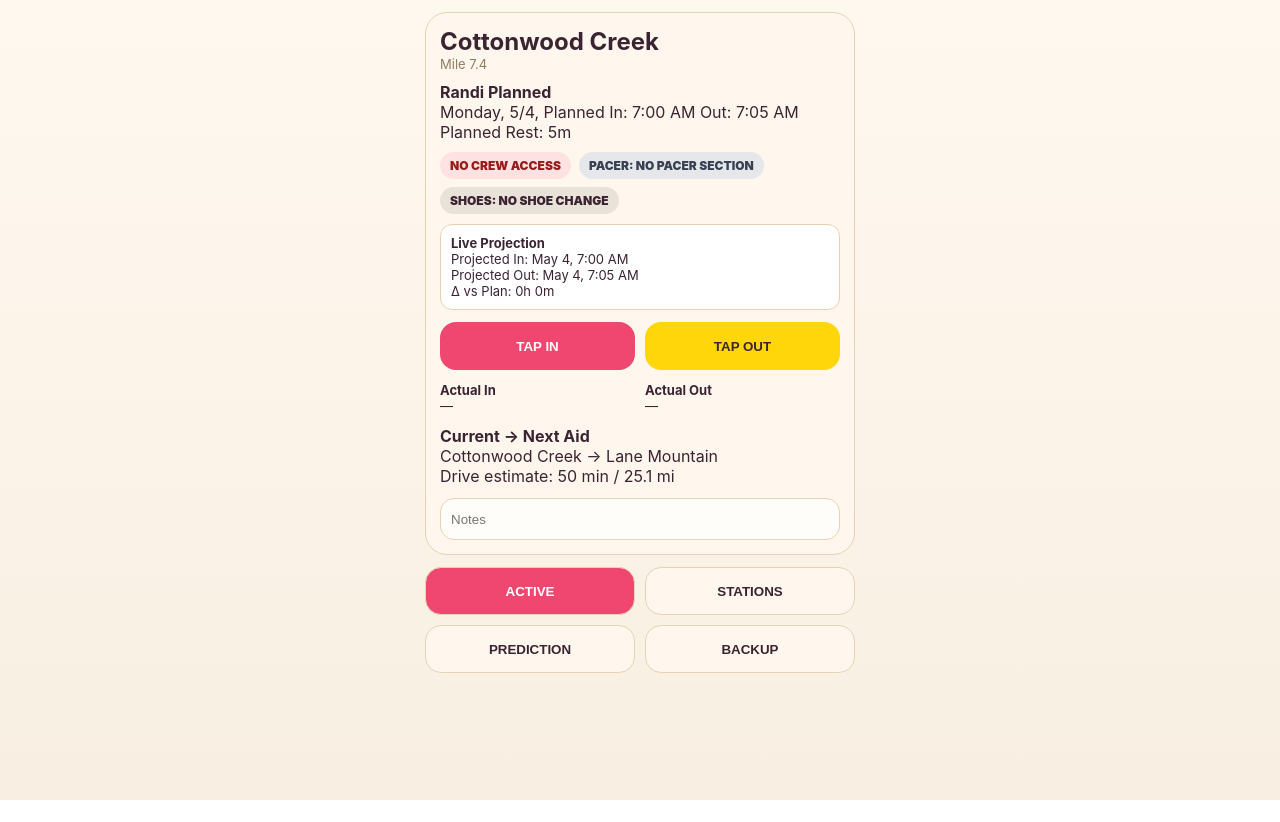
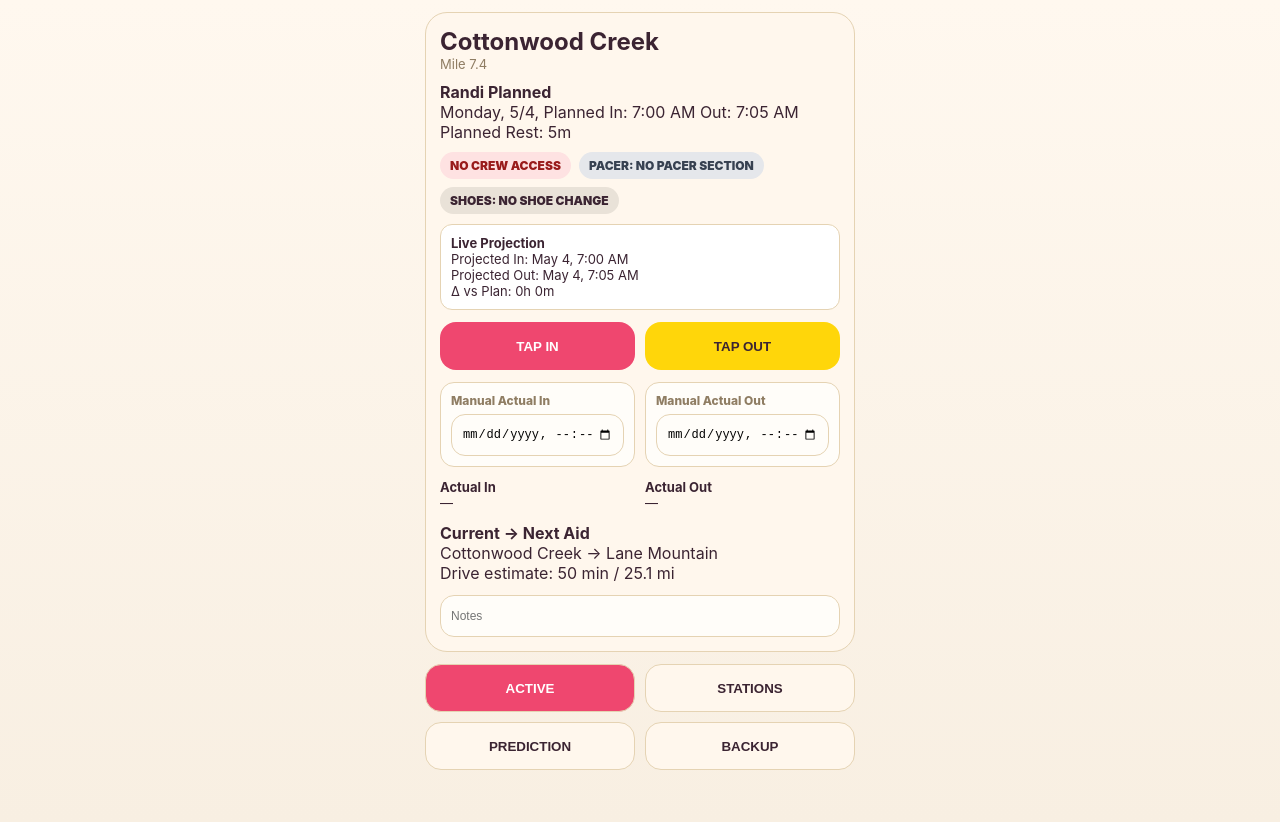
Before and after one commit to pattersonmaryclaire-prog/Cocodona-2026, a React (Vite) app: page / in a window 1280 px wide. Before the commit the page ends 800 px from the top, so only its background shows below. Built offline with nearby package versions, Linux system fonts and the light colour scheme.

Commit message:
Update App.jsx

```diff
--- a/src/App.jsx
+++ b/src/App.jsx
@@ -1,6 +1,6 @@
 import React, { useEffect, useMemo, useState } from "react";
 
-const STORAGE_KEY = "cocodona-crew-v17-pacer-update";
+const STORAGE_KEY = "cocodona-crew-v18-manual-in-out";
 
 const RACE_START = "2026-05-04T05:00:00";
 const GOAL_FINISH = "2026-05-08T02:00:00";
@@ -12,7 +12,6 @@ const stationPlan = [
   { name: "Arrastra Creek", mile: 51.0, restMinutes: 60, weightFromPrevious: 1.05, pacer: "NO PACER SECTION", shoes: "NO SHOE CHANGE" },
   { name: "Kamp Kipa", mile: 60.8, restMinutes: 60, weightFromPrevious: 1.1, pacer: "NO PACER SECTION", shoes: "NO SHOE CHANGE" },
   { name: "Camp W", mile: 67.4, restMinutes: 10, weightFromPrevious: 0.95, pacer: "NO PACER SECTION", shoes: "NO SHOE CHANGE" },
-
   { name: "Whiskey Row", mile: 75.6, restMinutes: 120, weightFromPrevious: 0.9, pacer: "Lin", shoes: "ROAD SHOES" },
   { name: "Watson Lake", mile: 82.8, restMinutes: 10, weightFromPrevious: 0.9, pacer: "Lin", shoes: "NO SHOE CHANGE" },
   { name: "Fain Ranch", mile: 96.5, restMinutes: 60, weightFromPrevious: 0.95, pacer: "Ben", shoes: "NO SHOE CHANGE" },
@@ -31,23 +30,12 @@ const stationPlan = [
   { name: "Finish", mile: 253.3, restMinutes: 0, weightFromPrevious: 1.0, pacer: "NO PACER SECTION", shoes: "NO SHOE CHANGE" },
 ];
 
-// --- PACER COLOR SYSTEM ---
 function pacerStyle(pacer) {
-  if (!pacer || pacer === "NO PACER SECTION") {
-    return { background: "#e5e7eb", color: "#374151" };
-  }
+  if (!pacer || pacer === "NO PACER SECTION") return { background: "#e5e7eb", color: "#374151" };
   if (pacer.includes("Ben")) return { background: "#dcfce7", color: "#166534" };
   if (pacer.includes("Lin")) return { background: "#dbeafe", color: "#1e3a8a" };
   if (pacer.includes("Joe")) return { background: "#fee2e2", color: "#991b1b" };
   return { background: "#ede9fe", color: "#5b21b6" };
-}
-
-// --- PLANNED REST (PURPLE) ---
-function restStyle() {
-  return {
-    background: "#ede9fe",
-    color: "#5b21b6",
-  };
 }
 
 function roundToFiveMinutes(date) {
@@ -63,6 +51,11 @@ function localDateString(date) {
   return `${date.getFullYear()}-${pad(date.getMonth() + 1)}-${pad(date.getDate())}T${pad(
     date.getHours()
   )}:${pad(date.getMinutes())}:00`;
+}
+
+function toDateTimeInputValue(val) {
+  if (!val) return "";
+  return localDateString(new Date(val)).slice(0, 16);
 }
 
 function generateStations() {
@@ -84,10 +77,7 @@ function generateStations() {
     return { ...station, previousMile, segmentMiles, weightedMiles };
   });
 
-  const totalWeightedMiles = weightedSegments.reduce(
-    (sum, station) => sum + station.weightedMiles,
-    0
-  );
+  const totalWeightedMiles = weightedSegments.reduce((sum, station) => sum + station.weightedMiles, 0);
 
   let cursor = new Date(start);
 
@@ -139,37 +129,16 @@ const crewAccessibleAid = new Set([
 ]);
 
 const hotelBases = {
-  anthem: {
-    label: "Start Base",
-    hotel: "Hampton Inn Anthem",
-    address: "42415 N 41st Dr, Anthem, AZ 85086",
-  },
-  prescott: {
-    label: "Prescott Base",
-    hotel: "Hotel St. Michael",
-    address: "205 W Gurley St, Prescott, AZ",
-  },
-  jerome: {
-    label: "Jerome Base",
-    hotel: "The Grand Hotel",
-    address: "200 Hill St, Jerome, AZ",
-  },
-  sedona: {
-    label: "Sedona Base",
-    hotel: "The Sky Rock Sedona",
-    address: "1200 AZ-89A, Sedona, AZ",
-  },
-  flagstaff: {
-    label: "Flagstaff Base",
-    hotel: "Little America Hotel",
-    address: "2515 E Butler Ave, Flagstaff, AZ",
-  },
+  anthem: { label: "Start Base", hotel: "Hampton Inn Anthem", address: "42415 N 41st Dr, Anthem, AZ 85086" },
+  prescott: { label: "Prescott Base", hotel: "Hotel St. Michael", address: "205 W Gurley St, Prescott, AZ" },
+  jerome: { label: "Jerome Base", hotel: "The Grand Hotel", address: "200 Hill St, Jerome, AZ" },
+  sedona: { label: "Sedona Base", hotel: "The Sky Rock Sedona", address: "1200 AZ-89A, Sedona, AZ" },
+  flagstaff: { label: "Flagstaff Base", hotel: "Little America Hotel", address: "2515 E Butler Ave, Flagstaff, AZ" },
 };
 
 const driveData = {
   "Cottonwood Creek": { base: "anthem", distance: 32, drive: 45 },
   "Lane Mountain": { base: "anthem", distance: 28, drive: 40 },
-
   "Crown King": {
     base: "anthem",
     distance: 54,
@@ -185,22 +154,18 @@ const driveData = {
     instructions:
       "Go to Bumble Bee Ranch first to obtain parking pass. Then continue via fire roads to Crown King. Do not route directly to Crown King without pass stop.",
   },
-
   "Arrastra Creek": { base: "prescott", distance: 28, drive: 60 },
   "Kamp Kipa": { base: "prescott", distance: 18, drive: 40 },
   "Camp W": { base: "prescott", distance: 10, drive: 25 },
   "Whiskey Row": { base: "prescott", distance: 0.2, drive: 5 },
   "Watson Lake": { base: "prescott", distance: 5, drive: 15 },
   "Fain Ranch": { base: "prescott", distance: 16, drive: 30 },
-
   "Mingus Mountain": { base: "jerome", distance: 21, drive: 45 },
   Jerome: { base: "jerome", distance: 0.2, drive: 5 },
-
   "Dead Horse": { base: "sedona", distance: 20, drive: 35 },
   "Deer Pass": { base: "sedona", distance: 26, drive: 45 },
   "Sedona Posse Grounds": { base: "sedona", distance: 2, drive: 8 },
   "Schnebly Hill": { base: "sedona", distance: 7, drive: 20 },
-
   "Munds Park": { base: "flagstaff", distance: 22, drive: 30 },
   "Kelly Canyon": { base: "flagstaff", distance: 14, drive: 25 },
   "Fort Tuthill": { base: "flagstaff", distance: 7, drive: 15 },
@@ -576,15 +541,20 @@ export default function App() {
     };
   }, [records]);
 
+  function updateRecordField(i, field, value) {
+    if (readOnly) return;
+    setRecords((prev) => prev.map((r, idx) => (idx === i ? { ...r, [field]: value } : r)));
+  }
+
   function stamp(i, field) {
     if (readOnly) return;
-    const now = new Date().toISOString();
-    setRecords((prev) => prev.map((r, idx) => (idx === i ? { ...r, [field]: now } : r)));
+    const now = localDateString(new Date());
+    updateRecordField(i, field, now);
   }
 
   function updateNote(i, note) {
     if (readOnly) return;
-    setRecords((prev) => prev.map((r, idx) => (idx === i ? { ...r, note } : r)));
+    updateRecordField(i, "note", note);
   }
 
   function toggleNote(i) {
@@ -646,12 +616,14 @@ export default function App() {
     },
     input: {
       width: "100%",
+      minWidth: 0,
       height: 42,
       borderRadius: 14,
       border: "1px solid #e5d3b3",
       padding: "0 10px",
       boxSizing: "border-box",
       background: "#fffdf9",
+      fontSize: 12,
     },
     small: {
       fontSize: 13,
@@ -682,7 +654,46 @@ export default function App() {
       fontSize: 12,
       textAlign: "center",
     },
+    fieldBox: {
+      background: "#fffdf9",
+      border: "1px solid #e5d3b3",
+      borderRadius: 14,
+      padding: 10,
+      boxSizing: "border-box",
+    },
+    label: {
+      display: "block",
+      fontSize: 12,
+      fontWeight: 800,
+      marginBottom: 6,
+      color: "#8F7D63",
+    },
   };
+
+  const ManualInOutFields = ({ index }) => (
+    <div style={{ ...styles.grid2, marginTop: 12 }}>
+      <div style={styles.fieldBox}>
+        <label style={styles.label}>Manual Actual In</label>
+        <input
+          disabled={readOnly}
+          type="datetime-local"
+          style={styles.input}
+          value={toDateTimeInputValue(records[index]?.in)}
+          onChange={(e) => updateRecordField(index, "in", e.target.value)}
+        />
+      </div>
+      <div style={styles.fieldBox}>
+        <label style={styles.label}>Manual Actual Out</label>
+        <input
+          disabled={readOnly}
+          type="datetime-local"
+          style={styles.input}
+          value={toDateTimeInputValue(records[index]?.out)}
+          onChange={(e) => updateRecordField(index, "out", e.target.value)}
+        />
+      </div>
+    </div>
+  );
 
   return (
     <div style={styles.page}>
@@ -706,9 +717,7 @@ export default function App() {
           </div>
 
           <div style={styles.badgeRow}>
-            <div style={{ ...accessStyle(current.name), marginTop: 0 }}>
-              {accessLabel(current.name)}
-            </div>
+            <div style={{ ...accessStyle(current.name), marginTop: 0 }}>{accessLabel(current.name)}</div>
 
             {showRestBadge(current) && (
               <div style={{ ...restBadgeStyle(currentRest), marginTop: 0 }}>
@@ -740,21 +749,15 @@ export default function App() {
           </div>
 
           <div style={{ ...styles.grid2, marginTop: 12 }}>
-            <button
-              disabled={readOnly}
-              style={{ ...styles.button, background: "#ef476f", color: "#fff" }}
-              onClick={() => stamp(currentIndex, "in")}
-            >
+            <button disabled={readOnly} style={{ ...styles.button, background: "#ef476f", color: "#fff" }} onClick={() => stamp(currentIndex, "in")}>
               TAP IN
             </button>
-            <button
-              disabled={readOnly}
-              style={{ ...styles.button, background: "#ffd60a", color: "#3B2432" }}
-              onClick={() => stamp(currentIndex, "out")}
-            >
+            <button disabled={readOnly} style={{ ...styles.button, background: "#ffd60a", color: "#3B2432" }} onClick={() => stamp(currentIndex, "out")}>
               TAP OUT
             </button>
           </div>
+
+          <ManualInOutFields index={currentIndex} />
 
           <div style={{ ...styles.grid2, marginTop: 12, fontSize: 13 }}>
             <div>
@@ -817,15 +820,11 @@ export default function App() {
               <br />
               Depart Pass Stop: {crew.passStopDepart ? time(crew.passStopDepart) : "—"}
               <br />
-              <span style={{ color: "#991b1b", fontWeight: 800 }}>
-                {crew.instructions}
-              </span>
+              <span style={{ color: "#991b1b", fontWeight: 800 }}>{crew.instructions}</span>
             </div>
           )}
 
-          {crewAccessibleAid.has(current.name) && (
-            <div style={statusStyle(crew.status)}>{crew.status}</div>
-          )}
+          {crewAccessibleAid.has(current.name) && <div style={statusStyle(crew.status)}>{crew.status}</div>}
 
           {crewAccessibleAid.has(current.name) && (
             <a
@@ -898,9 +897,7 @@ export default function App() {
                   </div>
 
                   <div style={styles.badgeRow}>
-                    <div style={{ ...accessStyle(s.name), marginTop: 0 }}>
-                      {accessLabel(s.name)}
-                    </div>
+                    <div style={{ ...accessStyle(s.name), marginTop: 0 }}>{accessLabel(s.name)}</div>
 
                     {showRestBadge(s) && (
                       <div style={{ ...restBadgeStyle(r), marginTop: 0 }}>
@@ -930,6 +927,8 @@ export default function App() {
                     <br />
                     Δ vs Plan: {duration(projected?.deltaMs)}
                   </div>
+
+                  <ManualInOutFields index={i} />
 
                   <div style={{ fontSize: 13, marginTop: 8 }}>
                     {crewAccessibleAid.has(s.name) && (
@@ -971,8 +970,7 @@ export default function App() {
 
                     {nextStation && (
                       <>
-                        To next: {nextStation.name} · {stationDrive.drive} min /{" "}
-                        {stationDrive.miles} mi
+                        To next: {nextStation.name} · {stationDrive.drive} min / {stationDrive.miles} mi
                       </>
                     )}
                   </div>
```
